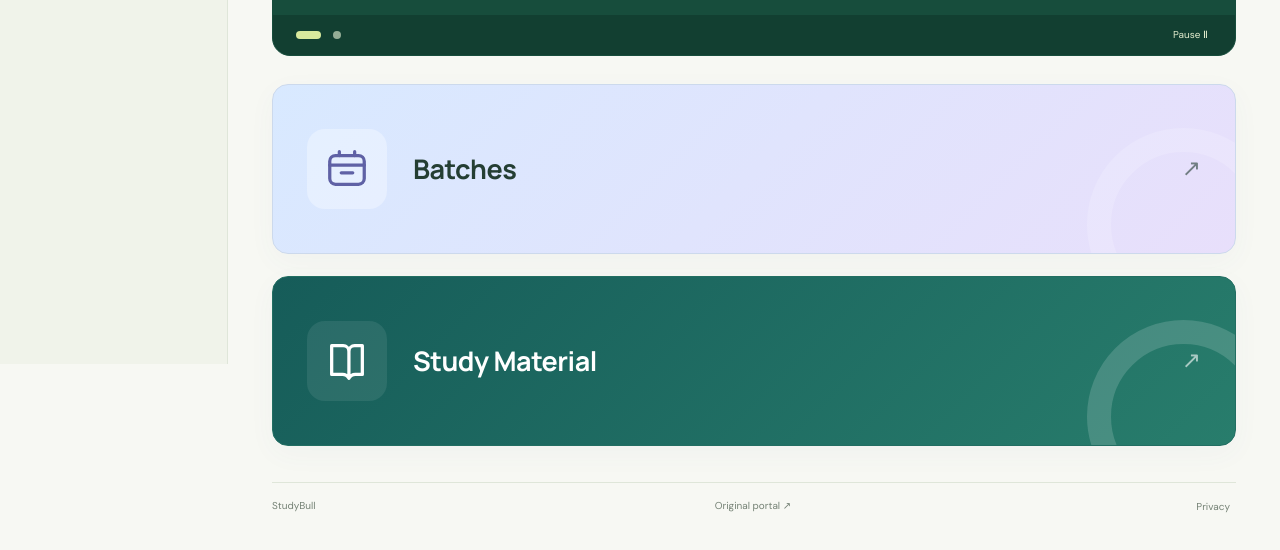
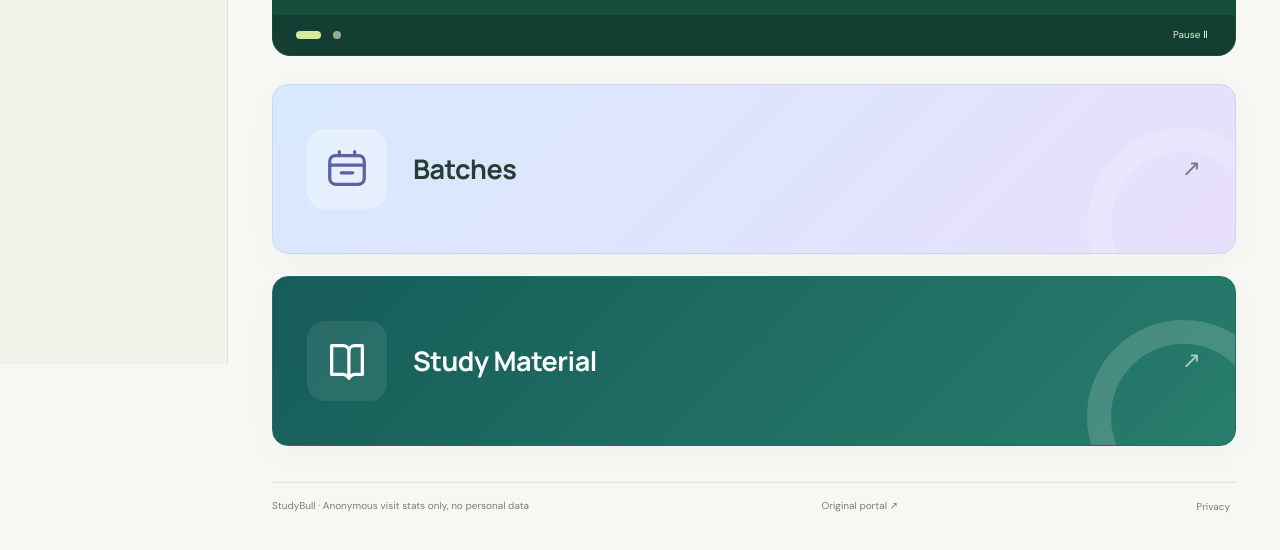
Before and after one commit to scolerbitesorg-lgtm/studybull-hub, a website: page index.html in a window 1280 px wide. Shown: the part 436-986 px from the top of the page. Drawn offline with Linux system fonts and the light colour scheme; no server answers.

Commit message:
Add privacy line for anonymous visit stats

```diff
--- a/index.html
+++ b/index.html
@@ -13,4 +13,4 @@
 .navbtn i,.mobile i{display:flex;align-items:center;justify-content:center}.navbtn svg{width:21px;height:21px}.mobile svg{width:23px;height:23px}.mobile a{gap:5px;transition:background .18s,color .18s}.mobile a.active{background:#dfeddd;box-shadow:inset 0 2px 0 #86aa6e}.mobile a.active svg{stroke-width:2.1}.cubeicon svg{width:46px;height:46px}.homecube{background:linear-gradient(135deg,#d8e9ff,#e8dffb);border-color:#ccd9ec;box-shadow:0 8px 28px #4c6fa00a;overflow:hidden}.homecube:nth-child(2){background:linear-gradient(135deg,#165c59,#287d6c);border-color:#226e62}.homecube:after{content:'';position:absolute;width:145px;height:145px;right:-45px;bottom:-68px;border:24px solid #ffffff28;border-radius:50%;pointer-events:none}.homecube .cubeicon{position:relative;z-index:1}.homecube:first-child .cubeicon{color:#5f61a5}.homecube h2{position:relative;z-index:1}.cover{background:linear-gradient(135deg,#e5f1d1,#d6ebbf)}.purple{background:linear-gradient(135deg,#ede3ff,#ddcdf7)}.orange{background:linear-gradient(135deg,#ffedcf,#ffe0ba)}.blue{background:linear-gradient(135deg,#d8f0f5,#c9e8f6)}
 #readerbar{display:none}.reader-mode .side,.reader-mode .top,.reader-mode .mobile,.reader-mode .footer{display:none!important}.reader-mode .main{margin:0 auto;max-width:1300px;padding:14px 28px 35px}.reader-mode #readerbar{display:block;margin-bottom:14px}.readerexit{display:inline-flex;align-items:center;gap:6px;min-height:40px;font-size:12px;color:#627561}.readerexit svg{width:19px;height:19px}.reader-mode #app>.back,.reader-mode .notes>.back{display:none}.reader-mode .htmlnote{height:calc(100dvh - 200px);min-height:420px}.reader-mode .notebody{margin-bottom:0}.readerskeleton{border:1px solid var(--line);border-radius:14px;background:white;padding:30px;min-height:280px}.readerskeleton span{display:block;height:15px;background:#edf1e7;margin:16px 0;border-radius:6px;max-width:85%}.readerskeleton span:nth-child(2){max-width:65%}.readerskeleton span:nth-child(3){max-width:75%}@media(max-width:750px){.reader-mode .main{padding:9px 16px 24px}.reader-mode .main #readerbar{margin-bottom:10px}.reader-mode .heading{margin-bottom:16px}.reader-mode .htmlnote{height:calc(100dvh - 190px)}.reader-mode .questionbox{padding:18px}.reader-mode .toast{bottom:15px}}
 .homegrid{grid-template-columns:1fr;max-width:none}.homecube{min-height:170px;flex-direction:row;align-items:center;justify-content:flex-start;gap:26px;padding:30px 34px}.homecube h2{margin:0;font-size:27px}.homecube .cubearrow{position:static;margin-left:auto}.homecube .cubeicon{display:flex;align-items:center;justify-content:center;width:80px;height:80px;border-radius:18px;background:#ffffff50;flex-shrink:0}.homecube:nth-child(2) .cubeicon{background:#ffffff15}@media(max-width:750px){.homegrid{gap:16px}.homecube{min-height:145px;padding:24px;gap:20px}.homecube h2{font-size:22px}.homecube .cubeicon{width:62px;height:62px;border-radius:15px}.cubeicon svg{width:34px;height:34px}.homecube .cubearrow{font-size:23px}.grid{grid-template-columns:repeat(2,minmax(0,1fr));gap:13px}.card{flex-direction:column;min-height:225px}.cover{width:100%;min-height:86px;height:86px;flex-direction:row;justify-content:space-between;padding:17px}.cover i{font-size:31px}.cover small{font-size:8px}.body{padding:16px;min-height:139px}.body h3{font-size:15px;line-height:1.5}.cardfoot{margin-top:auto;gap:4px}.save{width:34px;height:40px}.tag{font-size:8px;margin-bottom:9px}.batchcard{padding:22px}.batchcard h3{font-size:19px}}@media(max-width:350px){.homecube{padding:20px;gap:14px}.homecube h2{font-size:20px}.homecube .cubeicon{width:50px;height:56px}.cover{padding:12px}.body{padding:12px}.body h3{font-size:14px}.save{width:30px}.textbtn{font-size:10px}.grid{gap:10px}}
-</style></head><body><aside class="side"><a class="brand" href="#home"><span class="mark">S</span>StudyBull</a><nav aria-label="Main navigation" id="sidenav"></nav></aside><main class="main"><header class="top"><div class="crumb" id="crumb"><a href="#home">StudyBull</a><span>/</span><span>StudyBull</span></div><div class="topright"><a class="libbtn" href="#library">▧ &nbsp; My library <span id="savedcount">0</span></a><span class="avatar">S</span></div></header><div id="readerbar"></div><div id="app"><p class="load" role="status">Loading...</p></div><footer class="footer"><span>StudyBull</span><a href="https://studybull.vercel.app/" target="_blank" rel="noopener">Original portal ↗</a><button id="privacy">Privacy</button></footer></main><nav class="mobile" aria-label="Mobile navigation" id="mobilenav"></nav><div id="toast" class="toast hide" role="status"></div><dialog id="dialog"><div id="dialogbody"></div></dialog><script src="sb-app.js"></script></body></html>
+</style></head><body><aside class="side"><a class="brand" href="#home"><span class="mark">S</span>StudyBull</a><nav aria-label="Main navigation" id="sidenav"></nav></aside><main class="main"><header class="top"><div class="crumb" id="crumb"><a href="#home">StudyBull</a><span>/</span><span>StudyBull</span></div><div class="topright"><a class="libbtn" href="#library">▧ &nbsp; My library <span id="savedcount">0</span></a><span class="avatar">S</span></div></header><div id="readerbar"></div><div id="app"><p class="load" role="status">Loading...</p></div><footer class="footer"><span>StudyBull · Anonymous visit stats only, no personal data</span><a href="https://studybull.vercel.app/" target="_blank" rel="noopener">Original portal ↗</a><button id="privacy">Privacy</button></footer></main><nav class="mobile" aria-label="Mobile navigation" id="mobilenav"></nav><div id="toast" class="toast hide" role="status"></div><dialog id="dialog"><div id="dialogbody"></div></dialog><script src="sb-app.js"></script></body></html>
```
